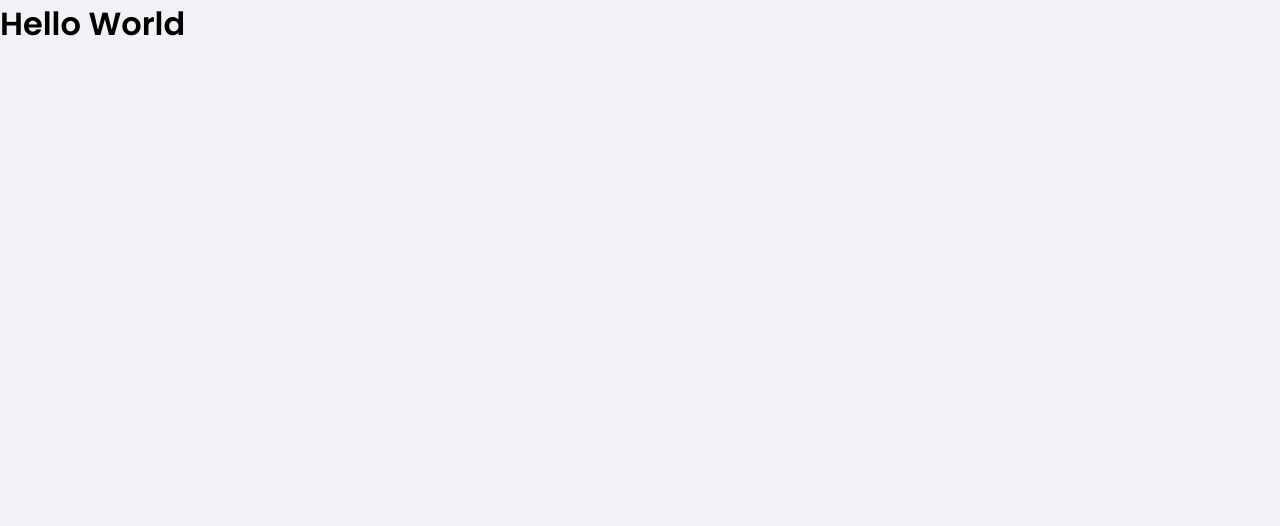
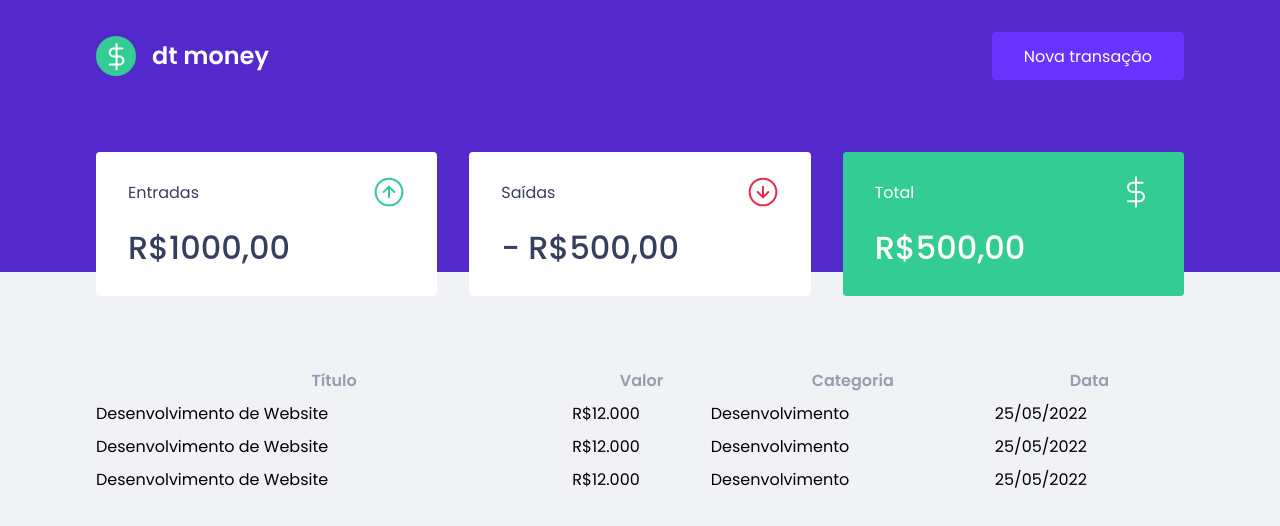
Before and after one commit to gabrielloppes/dtmoney, a React (Vite) app: page / in a window 1280 px wide. Shown: the top 526 px of the page. Built offline with nearby package versions, Linux system fonts and the light colour scheme.

Commit message:
feat(dashboard): Add transaction table (#1)
Co-authored-by: Gabriel Lopes <gabriellopes@pop-os.localdomain>

```diff
--- a/index.html
+++ b/index.html
@@ -8,7 +8,7 @@
     <meta name="viewport" content="width=device-width, initial-scale=1.0" />
     <link rel="shortcut icon" href="./src/assets/favicon.png" type="image/png">
     <title>dtmoney</title>
-    <link href="https://fonts.googleapis.com/css2?family=Poppins:wght@400;600&display=swap" rel="stylesheet">
+    <link href="https://fonts.googleapis.com/css2?family=Poppins:wght@400;500;600&display=swap" rel="stylesheet">
   </head>
   <body>
     <div id="root"></div>
--- a/src/App.tsx
+++ b/src/App.tsx
@@ -1,10 +1,13 @@
+import { Dashboard } from "./components/Dashboard";
+import { Header } from "./components/Header";
 import { GlobalStyle } from "./styles/global";
 
 export function App() {
   return (
-    <div className="App">
-      <h1>Hello World</h1>
+    <>
+      <Header />
+      <Dashboard />
       <GlobalStyle />
-    </div>
+    </>
   )
 }
--- /dev/null
+++ b/src/components/Dashboard/index.tsx
@@ -0,0 +1,12 @@
+import { Summary } from "../Summary";
+import { TransactionTable } from "../TransactionTable";
+import { Container } from "./styles";
+
+export function Dashboard() {
+  return(
+    <Container>
+      <Summary />
+      <TransactionTable />
+    </Container>
+  )
+}
--- /dev/null
+++ b/src/components/Dashboard/styles.ts
@@ -0,0 +1,7 @@
+import styled from 'styled-components'
+
+export const Container = styled.main`
+  max-width: 1120px;
+  margin: 0 auto;
+  padding: 2.5rem 1rem;
+`;
--- /dev/null
+++ b/src/components/Header/index.tsx
@@ -0,0 +1,15 @@
+import logoImg from '../../assets/logo.svg'
+import { Container, Content } from './styles'
+
+export function Header() {
+  return(
+    <Container>
+      <Content>
+        <img src={logoImg} alt="dtmoney logo" />
+        <button type="button">
+          Nova transação
+        </button>
+      </Content>
+    </Container>
+  )
+}
--- /dev/null
+++ b/src/components/Header/styles.ts
@@ -0,0 +1,31 @@
+import styled from 'styled-components'
+
+export const Container = styled.header`
+  background: var(--blue);
+`;
+
+export const Content = styled.div`
+  max-width: 1120px;
+  margin: 0 auto;
+
+  padding: 2rem 1rem 12rem;
+  display: flex;
+  align-items: center;
+  justify-content: space-between;
+
+  button {
+    font-size: 1rem;
+    color: #fff;
+    background: var(--blue-light);
+    border: 0;
+    padding: 0 2rem;
+    border-radius: 0.25rem;
+    height: 3rem;
+
+    transition: filter 0.2s;
+
+    &:hover {
+      filter: brightness(0.9);
+    }
+  }
+`;
--- /dev/null
+++ b/src/components/Summary/index.tsx
@@ -0,0 +1,33 @@
+import incomeImg from '../../assets/income.svg';
+import outcomeImg from '../../assets/outcome.svg';
+import totalImg from '../../assets/total.svg'
+
+import { Container } from "./styles";
+
+export function Summary() {
+  return(
+    <Container>
+      <div>
+        <header>
+          <p>Entradas</p>
+          <img src={incomeImg} alt="Income" />
+        </header>
+        <strong>R$1000,00</strong>
+      </div>
+      <div>
+        <header>
+          <p>Saídas</p>
+          <img src={outcomeImg} alt="Outcome" />
+        </header>
+        <strong>- R$500,00</strong>
+      </div>
+      <div className='highlight-background'>
+        <header>
+          <p>Total</p>
+          <img src={totalImg} alt="Total" />
+        </header>
+        <strong>R$500,00</strong>
+      </div>
+    </Container>
+  )
+}
--- /dev/null
+++ b/src/components/Summary/styles.ts
@@ -0,0 +1,35 @@
+import styled from "styled-components";
+
+export const Container = styled.div`
+  display: grid;
+  grid-template-columns: repeat(3, 1fr);
+  gap: 2rem;
+  margin-top: -10rem;
+
+  div {
+    background: var(--shape);
+    padding: 1.5rem 2rem;
+    border-radius: 0.25rem;
+    color: var(--text-title);
+
+    header {
+      display: flex;
+      align-items: center;
+      justify-content: space-between;
+
+    }
+
+    strong {
+      display: block;
+      margin-top: 1rem;
+      font-size: 2rem;
+      font-weight: 500;
+      line-height: 3rem;
+    }
+
+    &.highlight-background {
+      background: var(--green);
+      color: #fff;
+    }
+  }
+`;
--- /dev/null
+++ b/src/components/TransactionTable/index.tsx
@@ -0,0 +1,39 @@
+import { Container } from "./styles";
+
+export function TransactionTable() {
+  return (
+    <Container>
+      <table>
+        <thead>
+          <tr>
+            <th>Título</th>
+            <th>Valor</th>
+            <th>Categoria</th>
+            <th>Data</th>
+          </tr>
+        </thead>
+
+        <tbody>
+          <tr>
+            <td>Desenvolvimento de Website</td>
+            <td>R$12.000</td>
+            <td>Desenvolvimento</td>
+            <td>25/05/2022</td>
+          </tr>
+          <tr>
+            <td>Desenvolvimento de Website</td>
+            <td>R$12.000</td>
+            <td>Desenvolvimento</td>
+            <td>25/05/2022</td>
+          </tr>
+          <tr>
+            <td>Desenvolvimento de Website</td>
+            <td>R$12.000</td>
+            <td>Desenvolvimento</td>
+            <td>25/05/2022</td>
+          </tr>
+        </tbody>
+      </table>
+    </Container>
+  )
+}
--- /dev/null
+++ b/src/components/TransactionTable/styles.ts
@@ -0,0 +1,14 @@
+import styled from 'styled-components'
+
+export const Container = styled.div`
+  margin-top: 4rem;
+
+  table {
+    width: 100%;
+    border-spacing: 0 0.5rem;
+
+    th {
+      color: var(--text-body)
+    }
+  }
+`;
--- a/src/styles/global.ts
+++ b/src/styles/global.ts
@@ -7,7 +7,7 @@ export const GlobalStyle = createGlobalStyle`
     --blue-light: #6933ff;
     --green: #33cc95;
     --red: #e52e3d;
-    --shape: #fffff;
+    --shape: #ffffff;
     --text-title: #363f5f;
     --text-body: #969cb2;
   }
@@ -34,7 +34,12 @@ export const GlobalStyle = createGlobalStyle`
   }
 
   body, input, textarea, button {
-    font-family: 'Poppins'
+    font-family: 'Poppins', sans-serif;
+    font-weight: 400;
+  }
+
+  h1, h2, h3, h4, h5, h6, strong {
+    font-weight: 600;
   }
 
   button {
```
